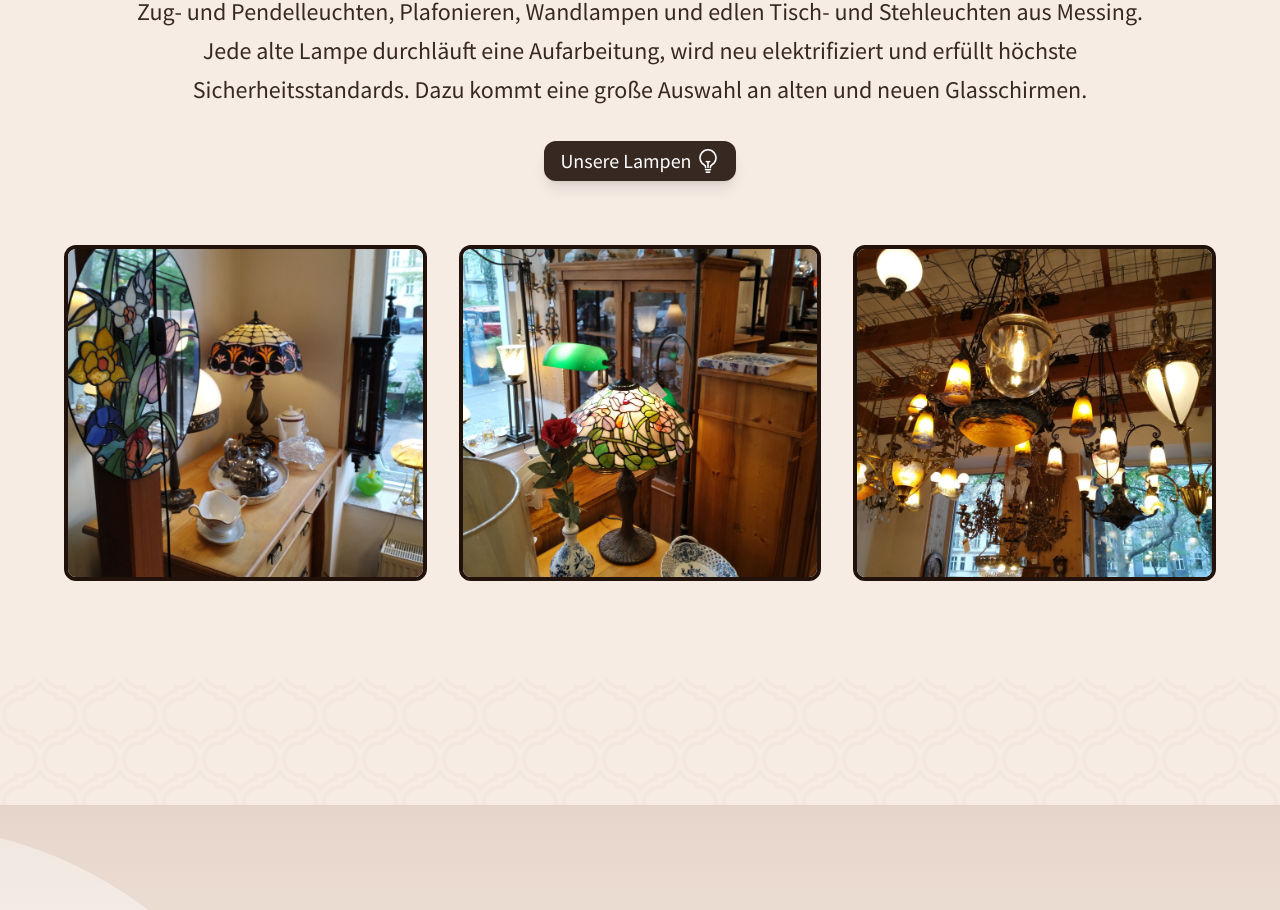
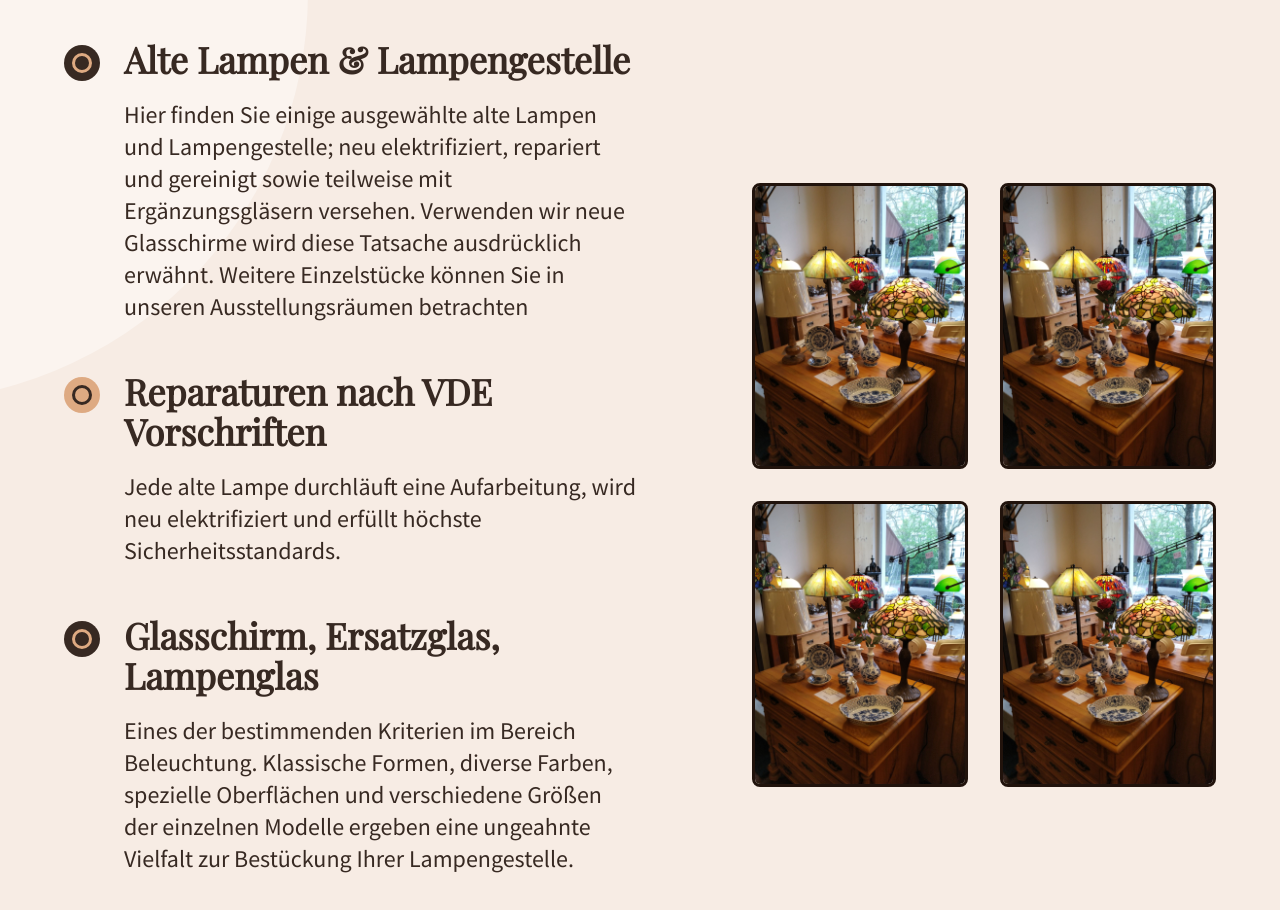
Before and after one commit to garytube/antik70, a SvelteKit app: page / in a window 1280 px wide. Shown: the part 1529-2439 px from the top of the page. Built offline with nearby package versions, Linux system fonts and the light colour scheme.

Commit message:
feedback

```diff
--- a/src/_const.ts
+++ b/src/_const.ts
@@ -1,4 +1,3 @@
-
 export const SITE = {
 	SHOP_NAME: 'Antik70',
 	SHOP_LINK: 'https://antik70.de/shop',
@@ -6,13 +5,16 @@ export const SITE = {
 		SHOP_TEXT_1: 'Unser Shop',
 		SHOP_TEXT_2: 'Entdecken Sie unsere Rarietäten',
 		HERO_HEADLINE: 'Zeitlose Eleganz durch Antiquitäten, Einzigartige Lampen & Möbelkunst.',
-    HERO_SUBLINE: 'Antike Möbelstücke aus den vielen Epochen erzählen Ihre Geschichte vergangener Zeiten egal ob Vertiko, Kommode, Küchenbuffet, Schrank oder Sekretäre immer mit Liebe restauriert und bereit Ihr Zuhause zu bereichern. Erleben Sie unsere Welt in der sich Geschichte und Stil vereinigen.',
-    HERO_CTA: "Entdecken Sie unsere Raritäten",
-    LAMP_HEADLINE: 'Beleuchtung der besonderen Art\nVielfalt und Einzigartigkeit unsere Lampenwelt',
-    LAMP_SUBLINE: 'Entdecken Sie bei uns ein umfangreiches Sortiment an alten und neuen Lampen, das keine Wünsche offen lässt. Von der zeitlosen Eleganz unserer Tiffany-Lampen bis hin zu unseren höhenverstellbaren Zug- und Pendelleuchten, Plafonieren, Wandlampen und edlen Tisch- und Stehleuchten aus Messing. Jede alte Lampe durchläuft eine Aufarbeitung, wird neu elektrifiziert und erfüllt höchste Sicherheitsstandards. Dazu kommt eine große Auswahl an alten und neuen Glasschirmen.',
+		HERO_SUBLINE:
+			'Antike Möbelstücke aus den vielen Epochen erzählen Ihre Geschichte vergangener Zeiten egal ob Vertiko, Kommode, Küchenbuffet, Schrank oder Sekretäre immer mit Liebe restauriert und bereit Ihr Zuhause zu bereichern. Erleben Sie unsere Welt in der sich Geschichte und Stil vereinigen.',
+		HERO_CTA: 'Entdecken Sie unsere Raritäten',
+		LAMP_HEADLINE: 'Lampen der besonderen Art',
+		LAMP_SUBLINE:
+			'Ausgewählte und bestens restaurierte Lampen aus der Gründerzeit bis zum Jugendstil. Decken - Tisch - Wand und Stehleuchten in großer Auswahl. Dazu eine Serie von Messingleuchten, die als Besonderheit über eine stufenlose Verstellbarkeit verfügen. Diese Zuglampen - Serie ist in Ihrer Variabilität unvergleichlich und löst fast jedes Beleuchtungsproblem.',
 		LAMP_CTA: 'Unsere Lampen',
 		MEGA_HEADLINE: 'Restaurationen, Reparaturen\nEin & Umbauten an Möbeln',
-    MEGA_SUBLINE: '	Wir sind Experten für Reparaturen und Restaurationen. Sie können sich darauf verlassen, dass wir Ihre Möbel in ihren ursprünglichen Glanz versetzen oder sie in etwas Neues und Aufregendes verwandeln können.',
+		MEGA_SUBLINE:
+			'	Wir sind Experten für Reparaturen und Restaurationen. Sie können sich darauf verlassen, dass wir Ihre Möbel in ihren ursprünglichen Glanz versetzen oder sie in etwas Neues und Aufregendes verwandeln können.',
 		MEGA_CONTACT: 'Zögern Sie nicht, uns zu kontaktieren!',
 		MEGA_CTA: 'Unser Reperatur Service',
 		NAVI_LINKS: [
@@ -20,10 +22,7 @@ export const SITE = {
 				label: 'Lampen',
 				href: '#lampen'
 			},
-      {
-        label: 'Holzmöbel & Rarietäten',
-        href: '#holz-moebel'
-      },
+
 			{
 				label: 'Restaurationen',
 				href: '#restaurationen'
@@ -49,13 +48,11 @@ export const SITE = {
 				{ name: 'Unsere AGBs', href: 'https://antik70.de/shop/de/Unsere-AGB' },
 				{ name: 'Wiederrufsrecht', href: 'https://antik70.de/shop/de/Widerrufsrecht' }
 			]
-    }
-    , OPEN_HOURS: 'Öffnungszeiten',
+		},
+		OPEN_HOURS: 'Öffnungszeiten',
 		OPEN_HOURS_1: 'Montag bis Freitag',
 		OPEN_HOURS_2: '11:00 - 18:00 Uhr',
 		OPEN_HOURS_3: 'Neu: Samstag',
-    OPEN_HOURS_4: '11:00 - 14:00 Uhr',
-  },
-
-
+		OPEN_HOURS_4: '11:00 - 14:00 Uhr'
 	}
+};
--- a/src/lib/components/Section.svelte
+++ b/src/lib/components/Section.svelte
@@ -4,7 +4,7 @@
 	export let circle = false;
 </script>
 
-<section {id} class="relative py-16 xl:py-24 mb-32 bg-beige bg-gradient-to-b from-[#733d2422] to-20% to-transparent">
+<section {id} class="relative py-16 xl:py-24 bg-beige bg-gradient-to-b from-[#733d2422] to-20% to-transparent">
 	<div class="z-10 relative" class:container class:mx-auto={container}>
 		<slot>CONTENT</slot>
 	</div>
--- a/src/lib/sections/AboutUs.svelte
+++ b/src/lib/sections/AboutUs.svelte
@@ -40,8 +40,13 @@
 		<div class="col-2">
 			<img src={Store} alt="Gneisenaustraße 70 - 10961 Berlin Kreuzberg" class="rounded-[49px] border-[3px] border-primary-DARK mb-8" />
 			<FeatureBox title="Porzellan" description="Diverse Einzelteile und komplette Service von Hutschenreuther und Rosenthal." cta="Tisch und Wohndekoration" href="/" />
-			<FeatureBox title="Restaurationen " description="Wir führen Reparaturen &  Restaurationen mit höchster Sorgfalt und Fachwissen durch." cta="Antike Möbel & Pflege" href="/" />
-			<FeatureBox title="Ersatzgläser " description="Unsere große Auswahl an alten und neuen Glasschirmen. Teilweise mehr als 100 Jahre alt!" cta="Ersatzgläser" href="/" />
+			<FeatureBox
+				title="Raritäten "
+				description="Sammlerstücke, die nicht jeder hat, außergewöhnliche Gegenstände zum Nutzen oder Dekorieren."
+				cta="Antike Möbel & Pflege"
+				href="/"
+			/>
+			<FeatureBox title="Uhren " description="Unsere kleine aber feine Auswahl an alten Wand - Tisch oder Standuhren." cta="Ersatzgläser" href="/" />
 		</div>
 	</div>
 </Section>
--- /dev/null
+++ b/src/lib/sections/FeatureBlock.svelte
@@ -0,0 +1,49 @@
+<script lang="ts">
+	import H2 from '$lib/components/H2.svelte';
+	import P from '$lib/components/P.svelte';
+	import Section from '$lib/components/Section.svelte';
+	import Feature from '$lib/components/Feature.svelte';
+	import Lamp from '$assets/lamp.jpg';
+	import LinkButton from '$lib/components/LinkButton.svelte';
+	import { SITE } from '$const';
+	export let id = '';
+</script>
+
+<Section {id} circle>
+	<H2>Beleuchtung der besonderen Art Vielfalt und Einzigartigkeit unsere Lampenwelt</H2>
+	<P class="mb-20">
+		Antike Möbel aus den Epochen Biedermeier, Gründerzeit, Louis Philippe, Jugendstil und Art Deko, egal ob Schrank, Vertiko, Kommode, Küchenbuffet, Sekretär, ausgesuchte
+		Einzelstücke oder traumhaft schöne Raritäten, furniert oder aus Weichholz stehen zur Auswahl
+	</P>
+
+	<div class="xl:grid xl:grid-cols-2">
+		<div id="keyFacts">
+			<Feature title="Alte Lampen & Lampengestelle">
+				Hier finden Sie einige ausgewählte alte Lampen und Lampengestelle; neu elektrifiziert, repariert und gereinigt sowie teilweise mit Ergänzungsgläsern versehen. Verwenden wir
+				neue Glasschirme wird diese Tatsache ausdrücklich erwähnt. Weitere Einzelstücke können Sie in unseren Ausstellungsräumen betrachten
+			</Feature>
+
+			<Feature alternate title="Reparaturen nach VDE Vorschriften">
+				Jede alte Lampe durchläuft eine Aufarbeitung, wird neu elektrifiziert und erfüllt höchste Sicherheitsstandards.
+			</Feature>
+
+			<Feature title="Glasschirm, Ersatzglas, Lampenglas">
+				Eines der bestimmenden Kriterien im Bereich Beleuchtung. Klassische Formen, diverse Farben, spezielle Oberflächen und verschiedene Größen der einzelnen Modelle ergeben eine
+				ungeahnte Vielfalt zur Bestückung Ihrer Lampengestelle.
+			</Feature>
+
+			<hr />
+			<a href="https://antik70.de/shop/de/lampenglaeser">Unsere Lampen im Shop</a>
+		</div>
+		<div id="keyfacts_pictures" class=" hidden lg:grid grid-cols-2 items-center gap-8 md:ml-28">
+			<div class="col-1">
+				<img src={Lamp} alt="antik70.de" class="max-h-80 rounded-[8px] border-[3px] border-primary-DARK my-4" />
+				<img src={Lamp} alt="antik70.de" class="max-h-80 rounded-[8px] border-[3px] border-primary-DARK my-8" />
+			</div>
+			<div class="col-2">
+				<img src={Lamp} alt="antik70.de" class="max-h-80 rounded-[8px] border-[3px] border-primary-DARK my-4" />
+				<img src={Lamp} alt="antik70.de" class="max-h-80 rounded-[8px] border-[3px] border-primary-DARK my-8" />
+			</div>
+		</div>
+	</div>
+</Section>
--- a/src/lib/sections/Woods.svelte
+++ /dev/null
@@ -1,56 +0,0 @@
-<script lang="ts">
-	import H2 from '$lib/components/H2.svelte';
-	import P from '$lib/components/P.svelte';
-	import Section from '$lib/components/Section.svelte';
-	import Feature from '$lib/components/Feature.svelte';
-	import Lamp from '$assets/lamp.jpg';
-	import LinkButton from '$lib/components/LinkButton.svelte';
-	import { SITE } from '$const';
-	export let id = '';
-</script>
-
-<Section {id} circle>
-	<H2>Ausgesuchte Holzmöbel & traumhaft schöne Raritäten und Einzelstücke!</H2>
-	<P class="mb-20">
-		Antike Möbel aus den Epochen Biedermeier, Gründerzeit, Louis Philippe, Jugendstil und Art Deko, egal ob Schrank, Vertiko, Kommode,
-		Küchenbuffet, Sekretär, ausgesuchte Einzelstücke oder traumhaft schöne Raritäten, furniert oder aus Weichholz stehen zur Auswahl
-	</P>
-
-	<div class="xl:grid xl:grid-cols-2">
-		<div id="keyFacts">
-			<Feature title="Hochwertige Restauration von Weichholzmöbeln">
-				Unsere Weichholzmöbel werden mit Hingabe restauriert: Schleifen, Grundierung, Wachs und Polieren verleihen ihnen eine samtig
-				glänzende Oberfläche. Wir kümmern uns auch um Holzwurmbeseitigung, Beschlagreparaturen und Schubladenleichtgängigkeit.
-			</Feature>
-
-			<Feature alternate title="Fachmännische Pflege & Aufbereitung">
-				Restaurierte Holzmöbel und wohnfertige alte Möbel, furniert oder aus Weichholz, ausgesuchte Einzelstücke oder traumhaft schöne
-				Raritäten können Sie auf den folgenden Seiten betrachten und bestellen.
-			</Feature>
-
-			<Feature title="Furnierte Möbel zum Wohnen & Sammeln">
-				Wir hauchen alten Weichholzmöbeln neues Leben ein, indem wir ihre Oberflächen sorgfältig aufbereiten. Dieser Prozess umfasst das
-				Schleifen, Wachsen und Polieren für eine samtig glänzende Optik, sowie die Behebung von Holzwurmschäden und Beschlagreparaturen.
-			</Feature>
-		</div>
-		<div id="keyfacts_pictures" class=" hidden lg:grid grid-cols-2 items-center gap-12 md:ml-28">
-			<div class="col-1">
-				<img src={Lamp} alt="antik70.de" class="rounded-[49px] border-[3px] border-primary-DARK my-4" />
-				<LinkButton href={SITE.SHOP_LINK}
-					>{SITE.DE.SHOP_TEXT_1}
-					<svg xmlns="http://www.w3.org/2000/svg" viewBox="0 0 24 24" class=" fill-current ml-2 xl:ml-3 2xl:ml-4 h-6 lg:h-8">
-						<path
-							fill-rule="evenodd"
-							d="M7.5 6v.75H5.513c-.96 0-1.764.724-1.865 1.679l-1.263 12A1.875 1.875 0 004.25 22.5h15.5a1.875 1.875 0 001.865-2.071l-1.263-12a1.875 1.875 0 00-1.865-1.679H16.5V6a4.5 4.5 0 10-9 0zM12 3a3 3 0 00-3 3v.75h6V6a3 3 0 00-3-3zm-3 8.25a3 3 0 106 0v-.75a.75.75 0 011.5 0v.75a4.5 4.5 0 11-9 0v-.75a.75.75 0 011.5 0v.75z"
-							clip-rule="evenodd"
-						/>
-					</svg></LinkButton
-				>
-			</div>
-			<div class="col-2">
-				<img src={Lamp} alt="antik70.de" class="rounded-[49px] border-[3px] border-primary-DARK my-4" />
-				<img src={Lamp} alt="antik70.de" class="rounded-[49px] border-[3px] border-primary-DARK my-4" />
-			</div>
-		</div>
-	</div>
-</Section>
--- a/src/routes/+page.svelte
+++ b/src/routes/+page.svelte
@@ -1,8 +1,8 @@
 <script>
-	import Lamps from '$section/Lamps.svelte';
-	import Woods from '$section/Woods.svelte';
+	import Beleuchtung from '$section/Block.svelte';
+	import LampenFeatures from '$section/FeatureBlock.svelte';
 	import Hero from '$section/Hero.svelte';
-	import Mega from '$section/Mega.svelte';
+	import Mega from '$section/MegaBlock.svelte';
 	import AboutUs from '$section/AboutUs.svelte';
 </script>
 
@@ -15,7 +15,7 @@
 </svelte:head>
 
 <Hero id="home" />
-<Lamps id="lampen" />
-<Woods id="holz-moebel" />
+<LampenFeatures id="lampen" />
+<!-- <Beleuchtung id="beleuchtung" /> -->
 <Mega id="restaurationen" />
 <AboutUs id="antik70" />
```
Also changed, not shown: src/lib/sections/Block.svelte (renamed from src/lib/sections/Lamps.svelte), src/lib/sections/MegaBlock.svelte (renamed from src/lib/sections/Mega.svelte). Lines whose indentation alone changed are shown as unchanged.
